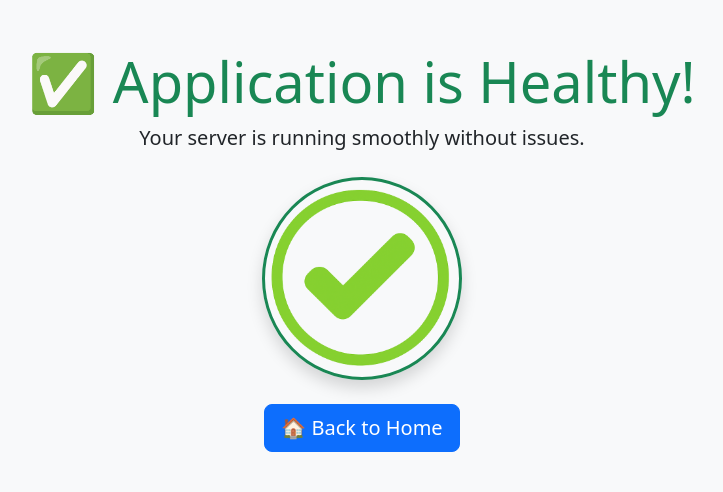
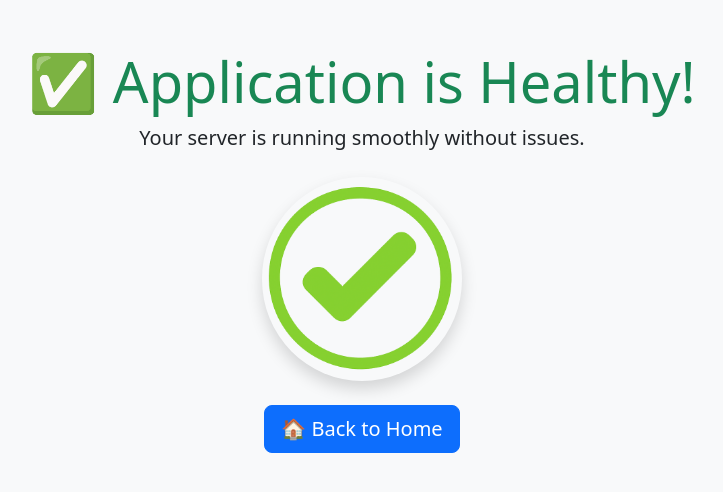
Before and after one commit to uriya66/DevOps1, a Flask app: page /health in a window 1280 px wide. Shown: the part 56-548 px from the top of the page, without its empty margins (278-1001 px from the left). Run offline with Flask 2, Linux system fonts and the light colour scheme.

```diff
--- a/templates/404.html
+++ b/templates/404.html
@@ -28,7 +28,7 @@
         <p class="lead">Oops! The page you're looking for doesn't exist.</p>
         <img src="{{ url_for('static', filename='images/red check.png') }}"
              alt="Error 404"
-             class="img-fluid mx-auto d-block my-4 shadow rounded-circle border border-danger border-3"
+             class="img-fluid mx-auto d-block my-4 shadow rounded-circle"
              style="max-width: 200px; background-color: transparent;">
         <a href="/" class="btn btn-primary btn-lg">🏠 Back to Home</a>
     </div>
--- a/templates/health.html
+++ b/templates/health.html
@@ -28,7 +28,7 @@
         <p class="lead">Your server is running smoothly without issues.</p>
         <img src="{{ url_for('static', filename='images/green check.png') }}"
              alt="Healthy"
-             class="img-fluid mx-auto d-block my-4 shadow rounded-circle border border-success border-3"
+             class="img-fluid mx-auto d-block my-4 shadow rounded-circle"
              style="max-width: 200px; background-color: transparent;">
         <a href="/" class="btn btn-primary btn-lg">🏠 Back to Home</a>
     </div>
--- a/templates/home.html
+++ b/templates/home.html
@@ -29,7 +29,7 @@
         <img src="{{ url_for('static', filename='images/rocket.png') }}"
              alt="Rocket Launch"
              class="img-fluid mx-auto d-block my-4 shadow-lg"
-             style="max-width: 300px;">
+             style="max-width: 300px; background-color: transparent;">
         <div class="d-flex justify-content-center gap-3">
             <a href="/health" class="btn btn-success btn-lg">🔍 Check Health</a>
             <a href="/404" class="btn btn-danger btn-lg">🚫 Test 404 Page</a>
```
